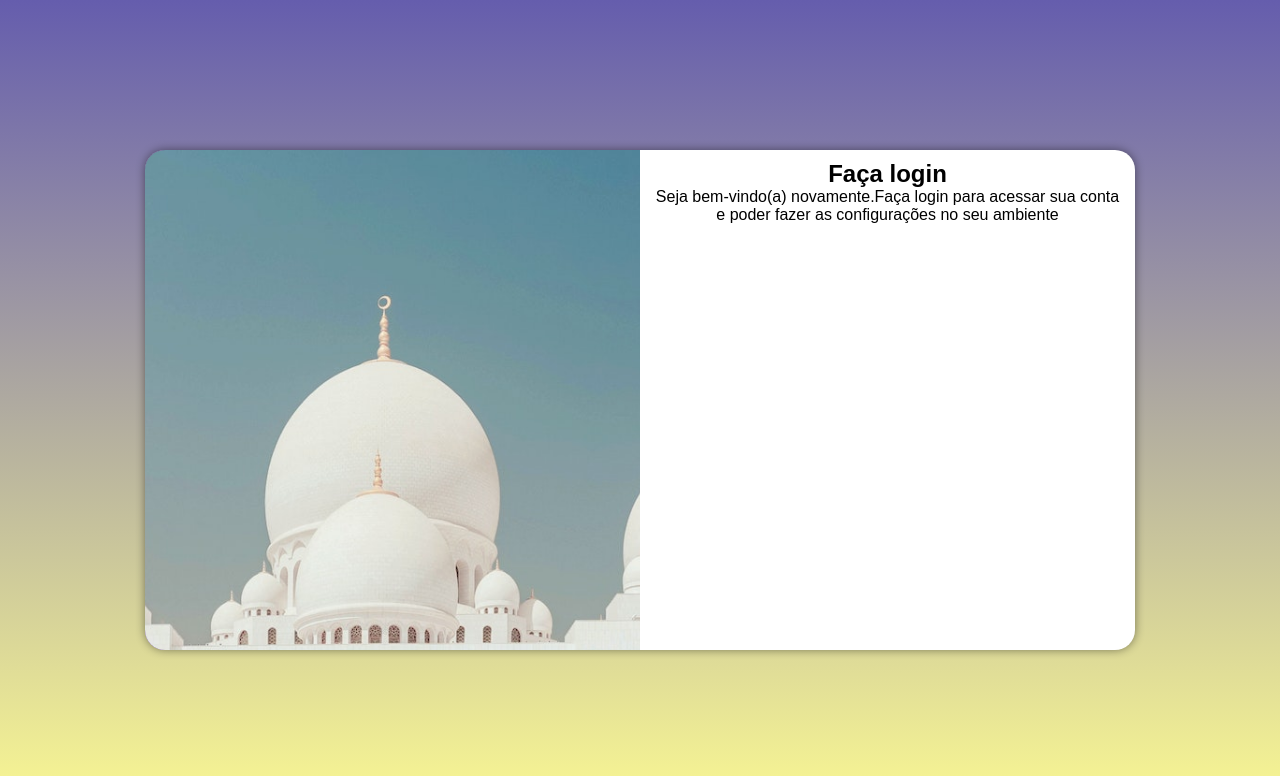
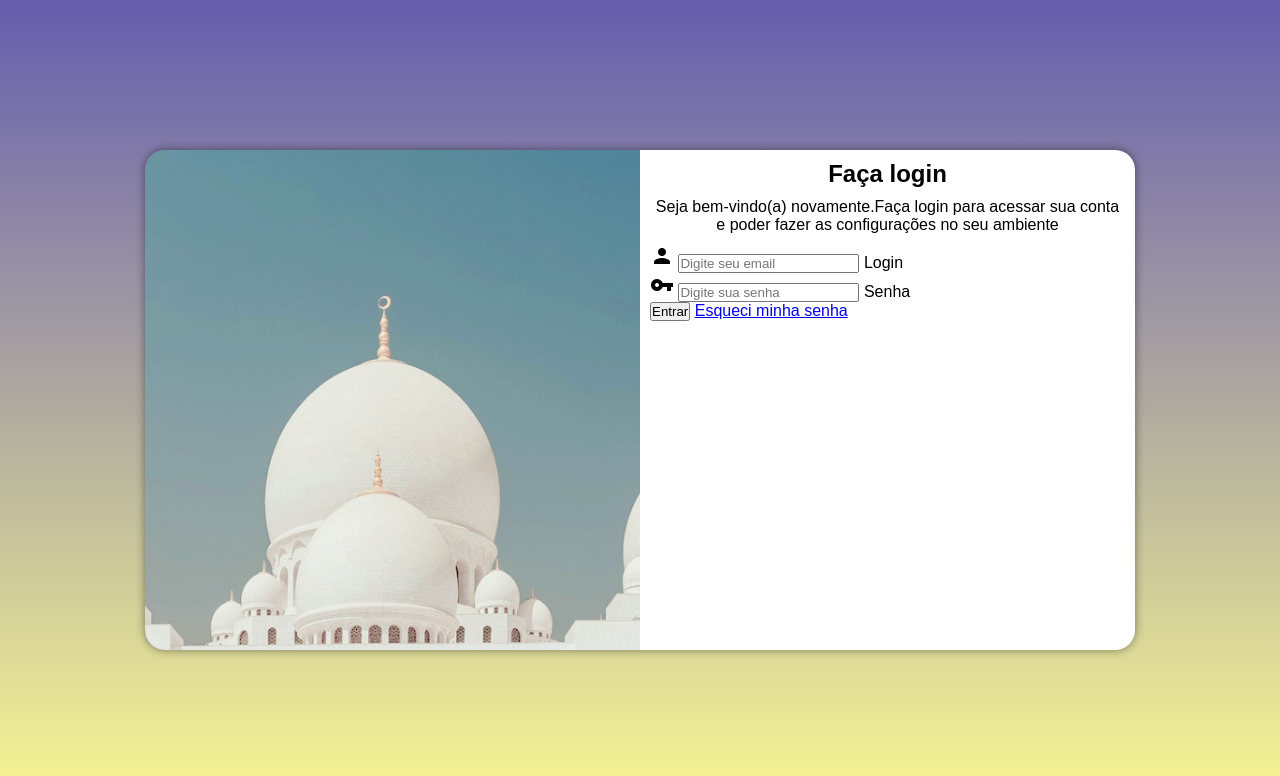
Before and after one commit to pablobidiaki/Tela-Login-responsiva, a plain HTML site: page index.html in a window 1280 px wide. Drawn offline with Linux system fonts and the light colour scheme.

Commit message:
formulario adicionado

```diff
--- a/estilo/style.css
+++ b/estilo/style.css
@@ -36,6 +36,7 @@ section#login{
 
 section#login > div > h1,p{
     text-align: center;
+    margin-bottom: 10px;
 }
 
 section#login > div#imagem{
--- a/index.html
+++ b/index.html
@@ -6,6 +6,7 @@
     <meta name="viewport" content="width=device-width, initial-scale=1.0">
     <link rel="stylesheet" href="estilo/style.css">
     <link rel="stylesheet" href="estilo/media-queries.css">
+    <link href="https://fonts.googleapis.com/icon?family=Material+Icons" rel="stylesheet">
     <link href="https://fonts.googleapis.com/icon?family=Material+Icons" rel="stylesheet">
     <title>Tela de Login</title>
 </head>
@@ -19,8 +20,19 @@
                 <h1>Faça login</h1>
                 <p>Seja bem-vindo(a) novamente.Faça login para acessar sua conta e poder fazer as configurações no seu ambiente</p>
 
-                <form action="login.php" method="post">
-
+                <form action="login.php" method="post" autocomplete="on">
+                    <div class="campo">
+                        <span class="material-icons">person</span>
+                        <input type="email" name="email" id="iemail" placeholder="Digite seu email" autocomplete="on" required maxlength="40">
+                        <label for="iemail">Login</label>
+                    </div>
+                    <div class="campo">
+                        <span class="material-icons">vpn_key</span>
+                        <input type="password" name="senha" id="isenha" placeholder="Digite sua senha" autocomplete="off" required minlength="8" maxlength="20">
+                        <label for="isenha">Senha</label><br>
+                        <input type="submit" value="Entrar">
+                        <a href="#">Esqueci minha senha</a>
+                    </div>
                 </form>
             </div>
         </section>
```
